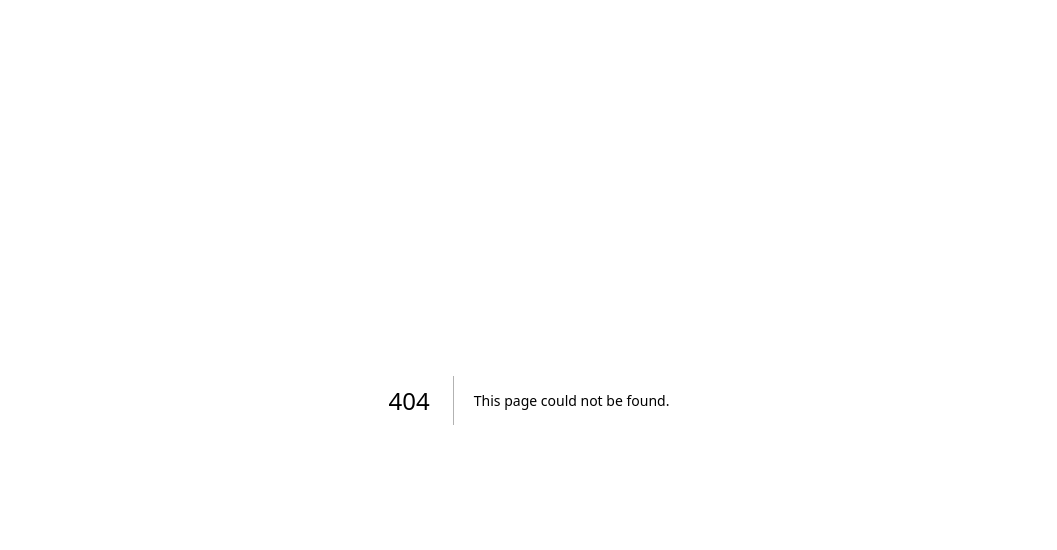
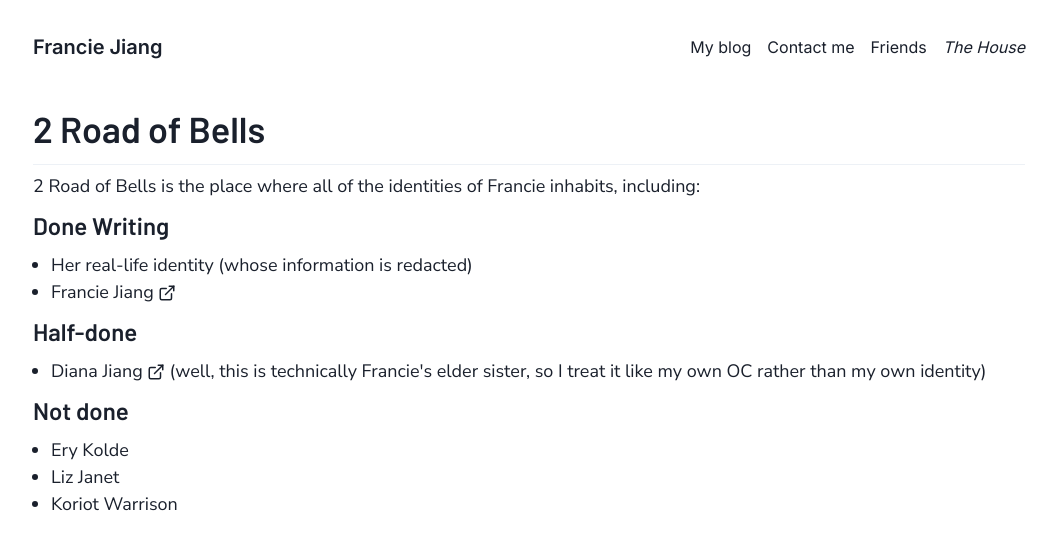
Before and after one commit to abaiii/kaibai.org, a Next.js app: page /2rob in a window 1280 px wide. Before the commit this address had no page. Shown: the top 550 px of the page, without its empty margins (111-1168 px from the left). Built offline with nearby package versions, Linux system fonts and the light colour scheme.

Commit message:
Updated 2rob files

```diff
--- /dev/null
+++ b/components/JiangContainer.js
@@ -0,0 +1,16 @@
+import { Container } from "@chakra-ui/react";
+import { Nunito_Sans } from "@next/font/google";
+
+const ns = Nunito_Sans({ weight: '400', subsets: ['latin']})
+
+const JiangContainer = ({ children }) => {
+    return (
+        <>
+            <Container fontSize='lg' maxW='container.lg' mt={10} className={ns.className}>
+                {children}
+            </Container>
+        </>
+    )
+}
+
+export default JiangContainer
--- /dev/null
+++ b/components/NoticeableLink.js
@@ -0,0 +1,18 @@
+import { ExternalLinkIcon } from '@chakra-ui/icons'
+import { Link } from '@chakra-ui/react'
+
+const NoticeableLink = ({ href, children }) => {
+    return (
+        <>
+            <span style={{ display: 'inline-flex', alignItems: 'center' }}>
+                <Link href={href}>
+                    {children}
+                </Link>
+                <ExternalLinkIcon ml={1} />
+            </span>
+
+        </>
+    )
+}
+
+export default NoticeableLink
--- /dev/null
+++ b/components/PageTitle.js
@@ -0,0 +1,17 @@
+import { Divider, Text } from "@chakra-ui/react"
+import { Barlow } from "@next/font/google"
+
+const barlow = Barlow({ weight: ['500', '400', '600'], subsets: ['latin'] })
+
+const PageTitle = ({ children }) => {
+    return (
+        <>
+            <Text fontSize='4xl' fontWeight='semibold' className={barlow.className}>
+                {children}
+            </Text>
+            <Divider mt={2} mb={2} />
+        </>
+    )
+}
+
+export default PageTitle
--- /dev/null
+++ b/components/SectionTitle.js
@@ -0,0 +1,14 @@
+import { Text } from "@chakra-ui/react"
+import { Barlow } from "@next/font/google"
+
+const barlow = Barlow({ weight: ['400', '500'], subsets: ['latin']})
+
+const SectionTitle = ({ children }) => {
+    return (
+        <Text fontSize="2xl" className={barlow.className} mt={2} mb={2} fontWeight='semibold'>
+            {children}
+        </Text>
+    )
+}
+
+export default SectionTitle
--- a/components/navbar.js
+++ b/components/navbar.js
@@ -1,7 +1,7 @@
 import { Container, Box, Text, Link, Button, useControllableProp, useControllableState } from '@chakra-ui/react'
 import NextLink from 'next/link'
 import { Inter } from '@next/font/google'
-import { HamburgerIcon, CloseIcon } from '@chakra-ui/icons'
+import { HamburgerIcon } from '@chakra-ui/icons'
 import React from 'react'
 
 const inter = Inter({ subsets: ['latin'] })
@@ -16,7 +16,7 @@ const Navbar = () => {
     })
 
     return (
-        <Container maxW='container.md' mt={8} display='flex' flexDir={{ base: 'column', md: 'row' }}>
+        <Container maxW='container.lg' mt={8} display='flex' flexDir={{ base: 'column', md: 'row' }}>
 
             <Box w='100%' display='flex' alignItems='center'>
                 <Box w='100%'>
@@ -53,6 +53,8 @@ const Navbar = () => {
                 <Link href='https://blog.kaibai.org' as={NextLink} isExternal>My blog</Link>
                 <Link href='/contact' as={NextLink}>Contact me</Link>
                 <Link href='/blogroll' as={NextLink}>Friends</Link>
+                <Link href='/2rob' as={NextLink}> <em>The House</em> </Link>
+                {/* <Link href='/counter' as={NextLink}>The counter</Link> */}
             </Box>
 
         </Container>
--- /dev/null
+++ b/pages/2rob/index.js
@@ -0,0 +1,55 @@
+import { ListItem, UnorderedList } from "@chakra-ui/react"
+import Head from "next/head"
+import Navbar from "../../components/navbar"
+import JiangContainer from "../../components/JiangContainer"
+import PageTitle from "../../components/PageTitle"
+import NoticeableLink from "../../components/NoticeableLink"
+import SectionTitle from "../../components/SectionTitle"
+
+
+const SecondRoadOfBells = () => {
+    return (
+        <>
+            <Head>
+                <title>2 Rd of Bells | Kaibai.org</title>
+            </Head>
+            <Navbar />
+            <JiangContainer>
+                <PageTitle>
+                    2 Road of Bells
+                </PageTitle>
+                2 Road of Bells is the place where all of the identities of Francie inhabits, including:
+
+                <SectionTitle>
+                    Done Writing
+                </SectionTitle>
+                <UnorderedList mt={2}>
+                    <ListItem>Her real-life identity (whose information is redacted)</ListItem>
+                    <ListItem><NoticeableLink href='2rob/francie/'>Francie Jiang</NoticeableLink></ListItem>
+                    {/* <ListItem><NoticeableLink href='2rob/diana/'>Diana Jiang</NoticeableLink> (well, this is technically Francie's elder sister, so I treat it like my own OC rather than my own identity) </ListItem> */}
+                    {/* <ListItem><NoticeableLink href='2rob/ery/'>Ery Kolde</NoticeableLink></ListItem> */}
+                    {/* <ListItem><NoticeableLink href='2rob/liz/'>Liz Janet</NoticeableLink></ListItem> */}
+                    {/* <ListItem><NoticeableLink href='2rob/koriot/'>Koriot Warrison</NoticeableLink></ListItem> */}
+                </UnorderedList>
+
+                <SectionTitle>
+                    Half-done
+                </SectionTitle>
+                <UnorderedList mt={2}>
+                    <ListItem><NoticeableLink href='2rob/diana/'>Diana Jiang</NoticeableLink> (well, this is technically Francie's elder sister, so I treat it like my own OC rather than my own identity) </ListItem>
+                </UnorderedList>
+
+                <SectionTitle>
+                    Not done
+                </SectionTitle>
+                <UnorderedList mt={2}>
+                    <ListItem>Ery Kolde</ListItem>
+                    <ListItem>Liz Janet</ListItem>
+                    <ListItem>Koriot Warrison</ListItem>
+                </UnorderedList>
+            </JiangContainer>
+        </>
+    )
+}
+
+export default SecondRoadOfBells
```
Also changed, not shown: components/ChineseSpan.js (added, +13 -0 lines), pages/2rob/diana.js (added, +26 -0 lines), pages/2rob/francie.js (added, +26 -0 lines), pages/2rob/koriot.js (added, +23 -0 lines), pages/index.js (+5 -34 lines), pages/2rob/liz.js (added), public/awu.png (added).
